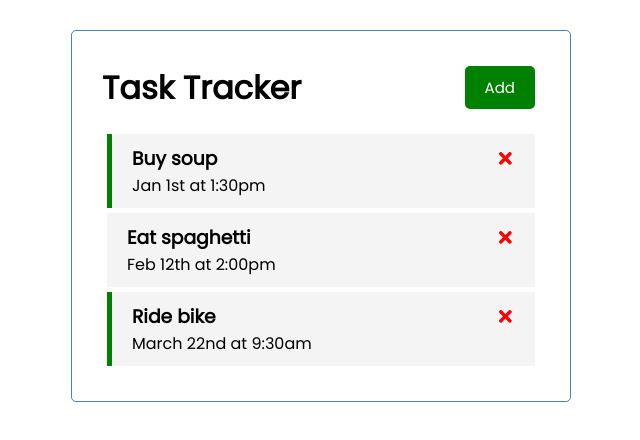
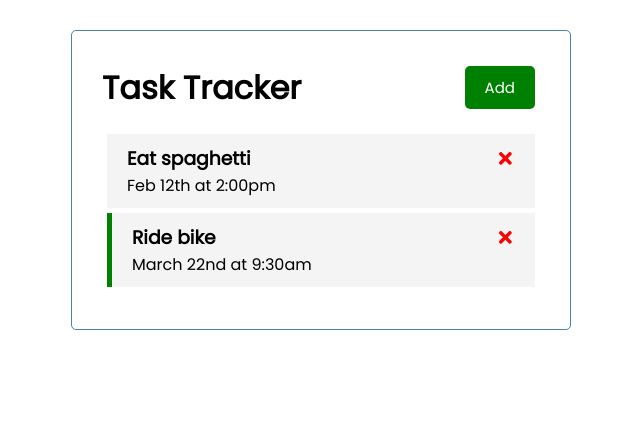
Before and after one commit to s-palmer/react-task-tracker, a React (Create React App) app: page / in a window 1280 px wide. Shown: the top 440 px of the page, without its empty margins (319-959 px from the left). Built offline with nearby package versions, Linux system fonts and the light colour scheme; data requests are answered from the project's data file.

Commit message:
Delete task fetch added

```diff
--- /dev/null
+++ b/db.json
@@ -0,0 +1,16 @@
+{
+  "tasks": [
+    {
+      "id": 2,
+      "text": "Eat spaghetti",
+      "day": "Feb 12th at 2:00pm",
+      "reminder": false
+    },
+    {
+      "id": 3,
+      "text": "Ride bike",
+      "day": "March 22nd at 9:30am",
+      "reminder": true
+    }
+  ]
+}
--- a/package.json
+++ b/package.json
@@ -18,7 +18,8 @@
     "start": "react-scripts start",
     "build": "react-scripts build",
     "test": "react-scripts test",
-    "eject": "react-scripts eject"
+    "eject": "react-scripts eject",
+    "server": "json-server --watch db.json --port 5000"
   },
   "eslintConfig": {
     "extends": [
--- a/src/App.js
+++ b/src/App.js
@@ -1,62 +1,75 @@
-import './App.css';
-import Header from './components/Header';
-import Tasks from './components/Tasks';
-import AddTask from './components/AddTask';
-import { useState } from "react";
-
-
+import "./App.css";
+import Header from "./components/Header";
+import Tasks from "./components/Tasks";
+import AddTask from "./components/AddTask";
+import { useState, useEffect } from "react";
 
 const App = () => {
-  const [showAddTask, setShowAddTask] = useState(false)
+  const [showAddTask, setShowAddTask] = useState(false);
+  const [tasks, setTasks] = useState([]);
 
-  const [tasks, setTasks] = useState([
-    {
-      id: 1,
-      text: "Buy soup",
-      day: "Jan 1st at 1:30pm",
-      reminder: true,
-    },
-    {
-      id: 2,
-      text: "Eat spaghetti",
-      day: "Feb 12th at 2:00pm",
-      reminder: false,
-    },
-    {
-      id: 3,
-      text: "Ride bike",
-      day: "March 22nd at 9:30am",
-      reminder: true,
-    },
-  ])
+  useEffect(() => {
+    const getTasks = async () => {
+      const tasksFromServer = await fetchTasks();
+      setTasks(tasksFromServer);
+    };
+
+    getTasks();
+  }, []);
+
+  // Fetch Tasks
+
+  const fetchTasks = async () => {
+    const res = await fetch("http://localhost:5000/tasks");
+    const data = await res.json();
+
+    return data;
+  };
 
   // Add Task
 
   const addTask = (task) => {
-    const id = Math.floor(Math.random() * 10000) + 1
-    const newTask = { id, ...task }
-    setTasks([...tasks, newTask])
-  }
+
+
+    // const id = Math.floor(Math.random() * 10000) + 1;
+    // const newTask = { id, ...task };
+    // setTasks([...tasks, newTask]);
+  };
 
   // Delete Task
 
-  const deleteTask = (id) => {
-    setTasks(tasks.filter((task) => task.id !== id))
-  }
+  const deleteTask = async (id) => {
+    await fetch(`http://localhost:5000/tasks/${id}`, {
+      method: "DELETE",
+    });
+
+    setTasks(tasks.filter((task) => task.id !== id));
+  };
 
   // Toggle Reminder
 
   const toggleReminder = (id) => {
-    setTasks(tasks.map((task) => task.id === id ? { ...task, reminder: !task.reminder } : task))
-  }
+    setTasks(
+      tasks.map((task) =>
+        task.id === id ? { ...task, reminder: !task.reminder } : task
+      )
+    );
+  };
 
   return (
     <div className="container">
-      <Header onAdd={() => setShowAddTask(!showAddTask)} showAdd={showAddTask} />
+      <Header
+        onAdd={() => setShowAddTask(!showAddTask)}
+        showAdd={showAddTask}
+      />
       {showAddTask && <AddTask onAdd={addTask} />}
-      {tasks.length > 0 ? <Tasks tasks={tasks} onDelete={deleteTask} onToggle={toggleReminder}/> : 'You have no tasks'}
+      {tasks.length > 0 ? (
+        <Tasks tasks={tasks} onDelete={deleteTask} onToggle={toggleReminder} />
+      ) : (
+        "You have no tasks"
+      )}
     </div>
   );
-}
+};
 
 export default App;
```
